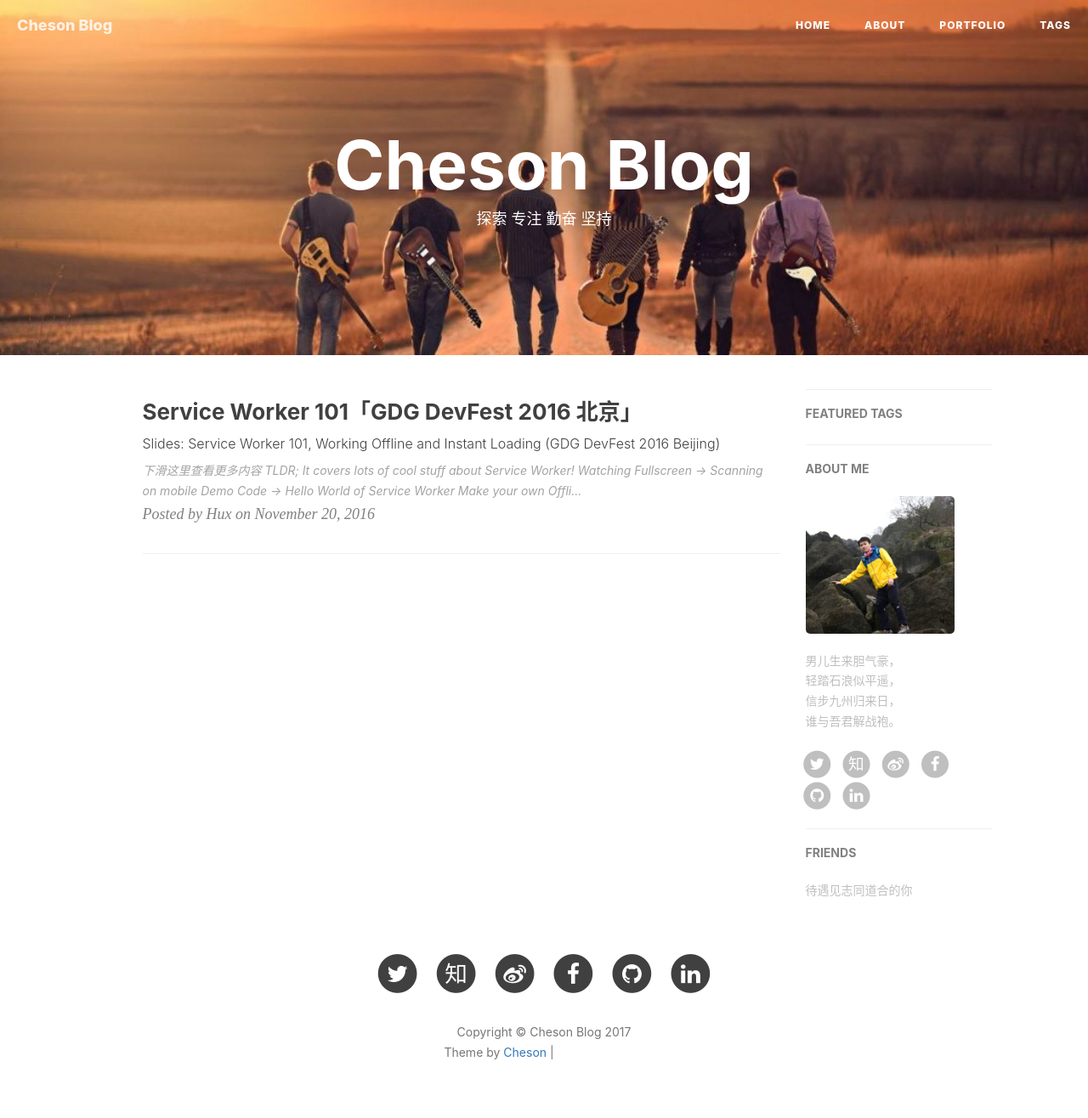
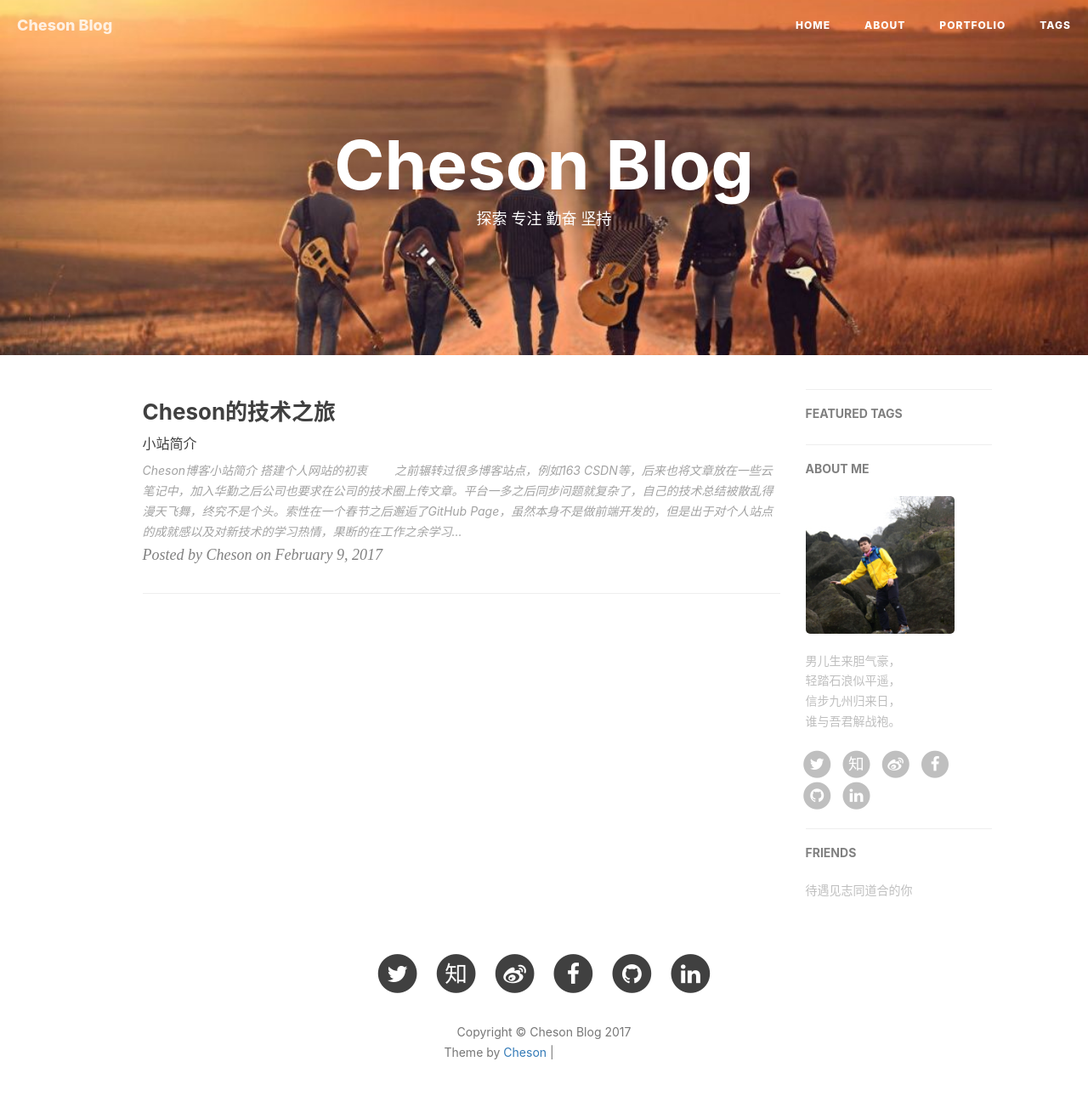
Before and after one commit to chendongqi/blog, a Jekyll site: the page built from index.html, in a window 1280 px wide. Shown: the whole page at 85% size. Built offline with Jekyll 4.4.1, drawn with Linux system fonts in a browser that asks for light colours; nearby versions of some CDN libraries; the list of posts is cut into pages by our own code; comment, search, counter and statistics services are not loaded; grey boxes are pictures that could not be loaded.

Commit message:
commit my fisrt page

```diff
--- a/_layouts/post.html
+++ b/_layouts/post.html
@@ -35,7 +35,7 @@ layout: default
                     </div>
                     <h1>{{ page.title }}</h1>
                     {% comment %}
-                        always create a h2 for keeping the margin , Hux
+                        always create a h2 for keeping the margin , cheson
                     {% endcomment %}
                     {% comment %} if page.subtitle {% endcomment %}
                     <h2 class="subheading">{{ page.subtitle }}</h2>
--- a/_posts/2016-11-20-sw-101-gdgdf.markdown
+++ /dev/null
@@ -1,46 +0,0 @@
----
-layout:     keynote
-title:      "Service Worker 101「GDG DevFest 2016 北京」"
-subtitle:   "Slides: Service Worker 101, Working Offline and Instant Loading (GDG DevFest 2016 Beijing)"
-iframe:     "//huangxuan.me/sw-101-gdgdf/"
-navcolor:   "invert"
-date:       2016-11-20
-author:     "Hux"
-tags:
-    - 前端开发
-    - JavaScript
-    - PWA
-    - Service Worker
----
-
-
-> 下滑这里查看更多内容
-
-
-TLDR; It covers lots of cool stuff about Service Worker!
-
-### [Watching Fullscreen → ](https://huangxuan.me/sw-101-gdgdf/)
-
-<div class="visible-md visible-lg">
-    <img src="//huangxuan.me/sw-101-gdgdf/attach/qrcode.png" width="350" />
-    <small class="img-hint">Scanning on mobile</small>
-</div>
-
-
-
-### [Demo Code → ](https://github.com/Huxpro/sw-101-gdgdf)
-
-- Hello World of Service Worker
-- Make your own Offline Dinosaurs
-- Stale/Fastest while revalidate
-
-
-
-### Notes
-
-This slides is powered by [Yanshuo.io (演说.io)](http://yanshuo.io), a online software helping you create, store and share web slides.
-
-There are 2 ways that you can fork or contribute this project:
-
-1. `index.html` is the HTML source code exported from [Yanshuo.io](http://yanshuo.io), and many of its dependencis (js, css, fonts) are still linked to CDN of [Yanshuo.io](http://yanshuo.io). You can do any secondary development and host it by yourself.
-2. Download the project file under `shuo/`, drag it into [Yanshuo.io](http://yanshuo.io), and you are ready to go. You can edit whatever you want, upload it to your account, and even share your distributions.
--- /dev/null
+++ b/_posts/2017-02-09-other-welcome.md
@@ -0,0 +1,14 @@
+---
+layout:     post
+title:      "Cheson的技术之旅"
+subtitle:   "小站简介"
+navcolor:   "invert"
+date:       2017-02-09
+author:     "Cheson"
+tags:
+    - 前端
+---
+
+# Cheson博客小站简介 #
+## 搭建个人网站的初衷 ##
+&emsp;&emsp;之前辗转过很多博客站点，例如163 CSDN等，后来也将文章放在一些云笔记中，加入华勤之后公司也要求在公司的技术圈上传文章。平台一多之后同步问题就复杂了，自己的技术总结被散乱得漫天飞舞，终究不是个头。索性在一个春节之后邂逅了GitHub Page，虽然本身不是做前端开发的，但是出于对个人站点的成就感以及对新技术的学习热情，果断的在工作之余学习搭建起来了自己的博客站点，同时也是也是为自己摸爬滚打好不容易写就的一些个人感悟和心得谋得一处安身地。
```
